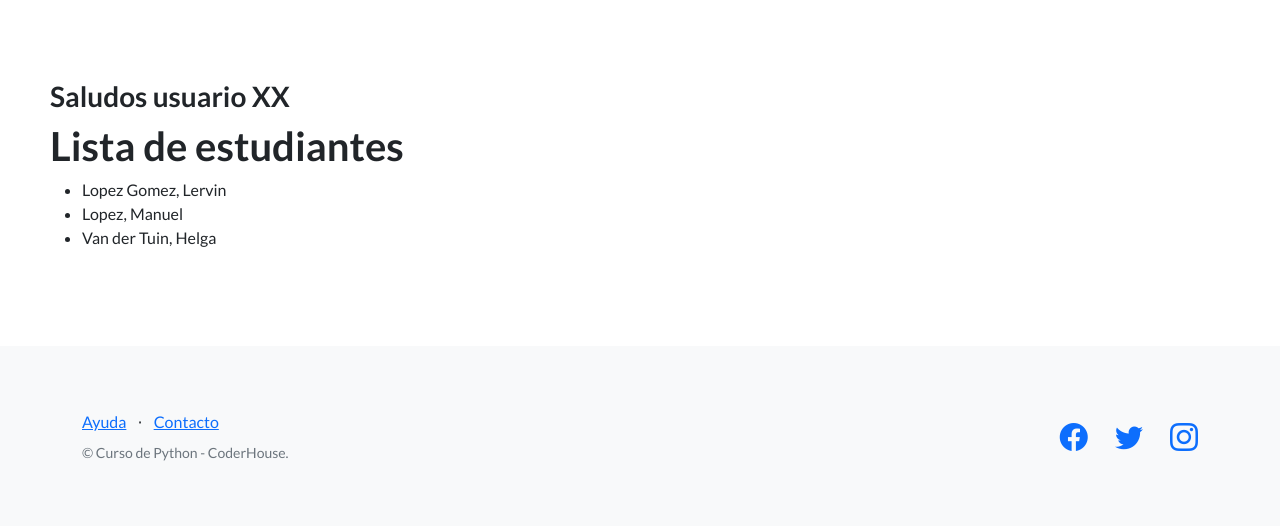
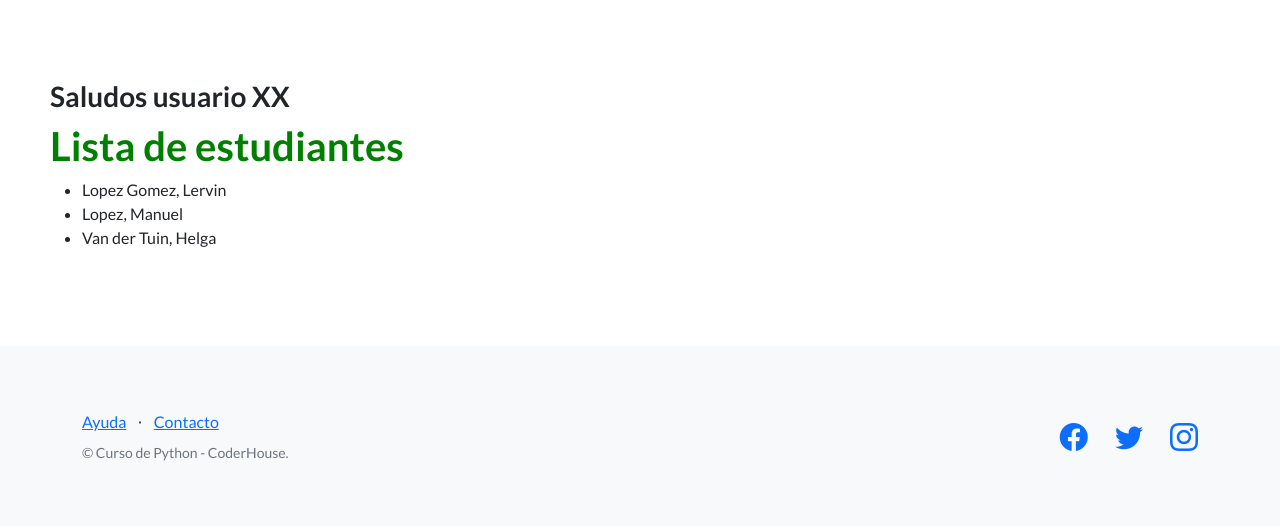
Before and after one commit to pedrorojasg/47635_django, a Django app: page /plataforma/alumnos/ in a window 1280 px wide. Shown: the part 66-592 px from the top of the page. Run offline with Django 4.2, Linux system fonts and the light colour scheme; data comes from the database, SQL or seed files in the repository; some libraries are stand-ins or nearby versions.

Commit message:
Agregando bloque style

```diff
--- a/estudiantes/templates/estudiantes/base.html
+++ b/estudiantes/templates/estudiantes/base.html
@@ -17,8 +17,10 @@
         <link href="https://fonts.googleapis.com/css?family=Lato:300,400,700,300italic,400italic,700italic" rel="stylesheet" type="text/css" />
         <!-- Core theme CSS (includes Bootstrap)-->
         <link href="{% static 'css/styles.css' %}" rel="stylesheet" />
-        {% block estilos %}
-        {% endblock estilos %}
+        <style>
+            {% block estilos %}
+            {% endblock estilos %}
+        </style>
 
     </head>
 
@@ -28,7 +30,7 @@
             <div class="container">
                 <a class="navbar-brand" href="{% url 'listar_alumnos' %}">Estudiantes</a>
                 <a class="navbar-brand" href="{% url 'listar_profesores' %}">Profesores</a>
-                <a class="btn btn-primary" href="#signup">INICIAR</a>
+                <a class="btn btn-primary" href="{% url 'inicio' %}">INICIAR</a>
             </div>
         </nav>
 
--- a/estudiantes/templates/estudiantes/lista_estudiantes.html
+++ b/estudiantes/templates/estudiantes/lista_estudiantes.html
@@ -2,9 +2,15 @@
 
 {% block subtitulo %}Lista de estudiantes{% endblock subtitulo %}
 
+{% block estilos %}
+h1.titulos-coder {
+  color: green;
+}
+{% endblock estilos %}
+
 {% block contenido %}
 {% include "estudiantes/barra_saludo.html" %}
-<h1>Lista de estudiantes</h1>
+<h1 class="titulos-coder">Lista de estudiantes</h1>
 <ul>
 {% for student in estudiantes %}
   <li>{{ student.apellido }}, {{ student.nombre }}</li>
--- a/sistema_coder/urls.py
+++ b/sistema_coder/urls.py
@@ -20,7 +20,7 @@ from estudiantes.views import inicio
 
 
 urlpatterns = [
-    path('', inicio),
+    path('', inicio, name="inicio"),
     path('admin/', admin.site.urls),
     path('plataforma/', include('estudiantes.urls')),
 ]
```
